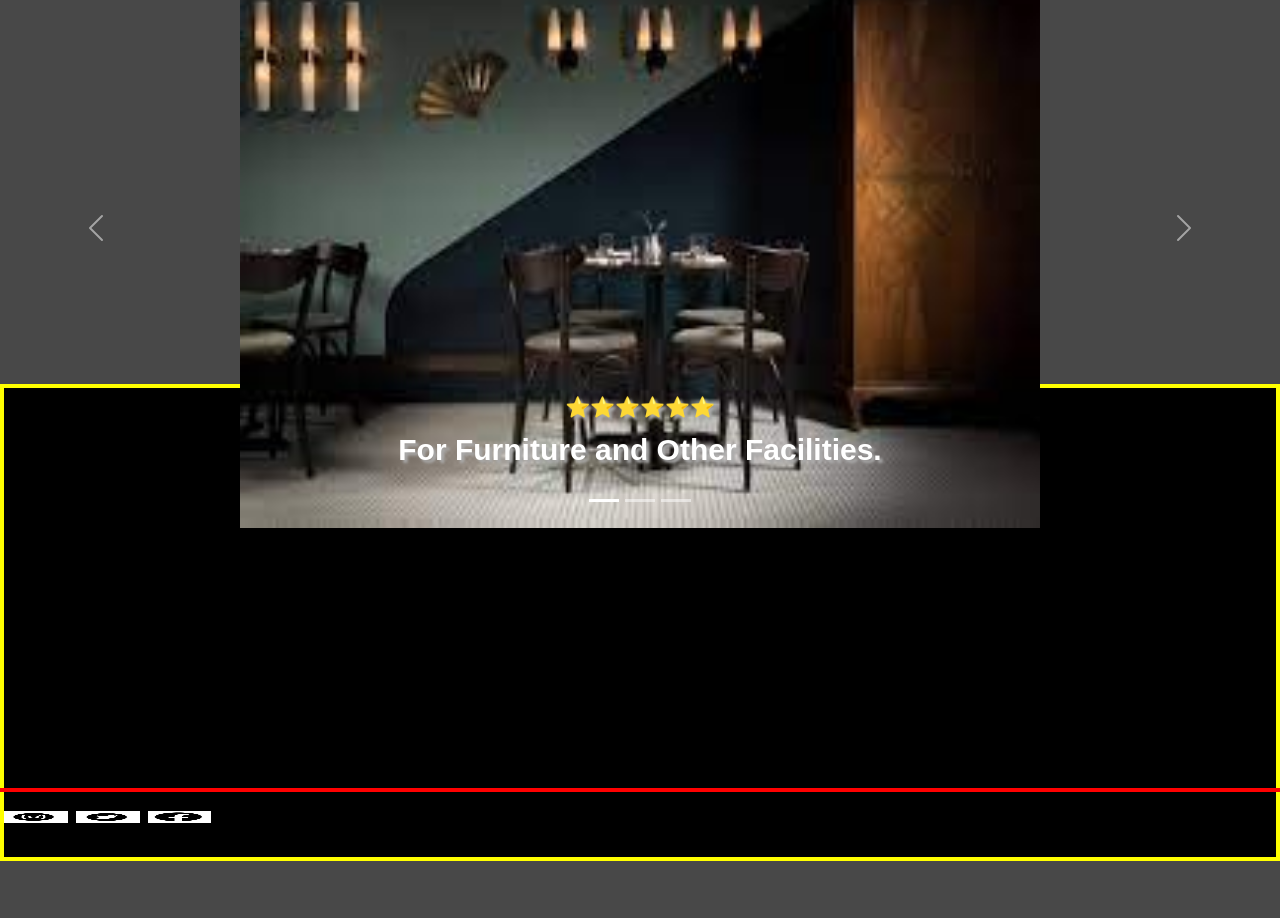
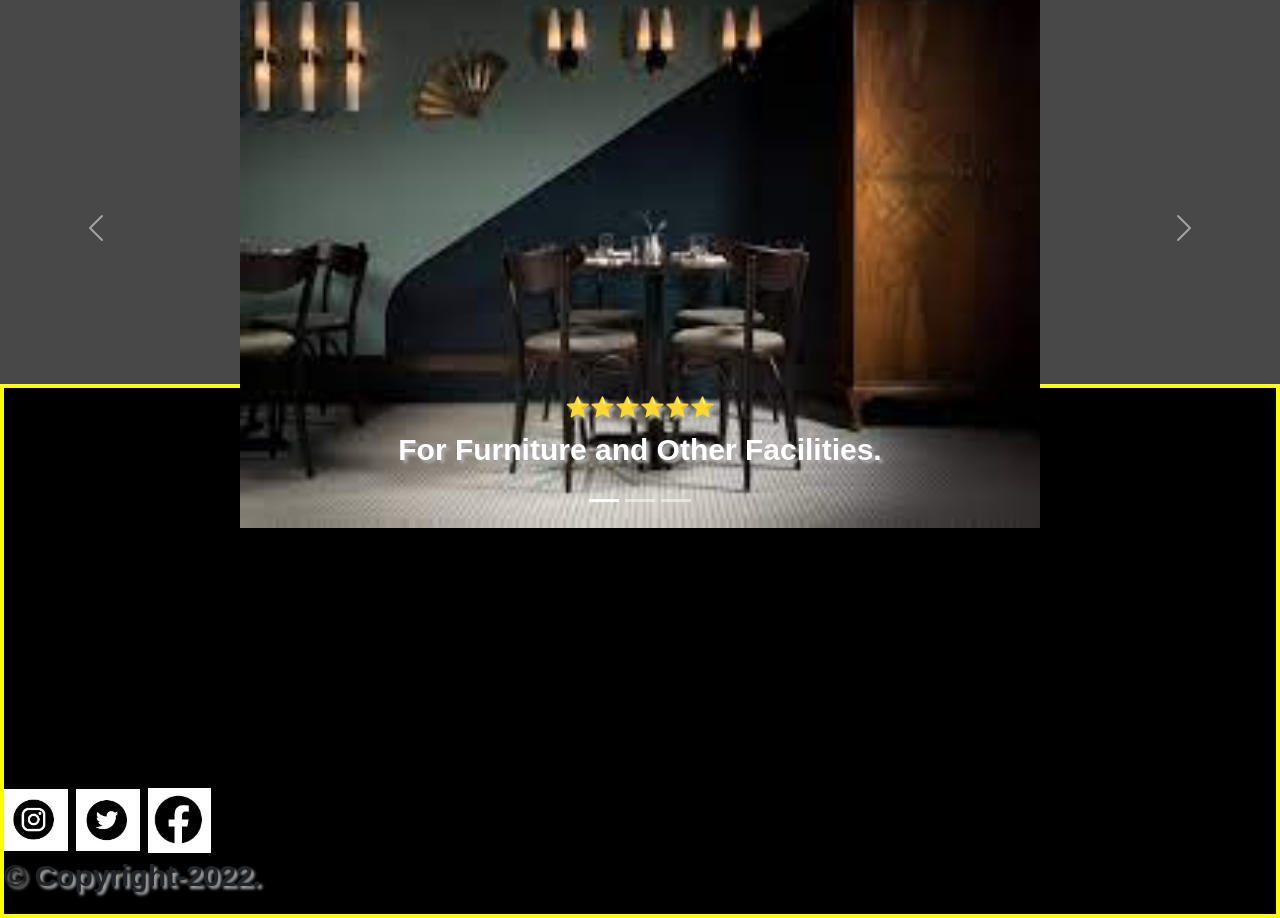
Before and after one commit to Hardik0075/prac, a plain HTML site: page index.html in a window 1280 px wide. Shown: the part 1972-2890 px from the top of the page. Before the commit the page ends 2833 px from the top, so only its background shows below. Drawn offline with nearby package versions, Linux system fonts and the light colour scheme; a web font is replaced by a local one.

Commit message:
Update index.html

```diff
--- a/index.html
+++ b/index.html
@@ -156,16 +156,18 @@
         </div>
 <div class="jk">
    <div class="row">
-     <div class="col-4 col-md-12" style="border:2px solid red; width:100%;height:50%;">
+     <div class="col-4 col-md-12" style=" width:100%;height:50%;">
 
      </div>
 
-       <div class="col-4 col-md-12">
+       <div class="col-4 col-md-12 " style=" width:100%;height:50%;">
         <img src="45.jpg" alt="" class="ifd">
         <img src="75.jpg" alt=""  class="ifd">
         <img src="654.jpg" alt=""  class="ifd">
+         <p class="last"><b>&#169; Copyright-2022.</b></p>
        </div>
-         <div class="col-4 col-md-12">
+         <div class="col-4 col-md-12" style=" width:100%;height:50%;">
+
 
          </div>
    </div>
```
